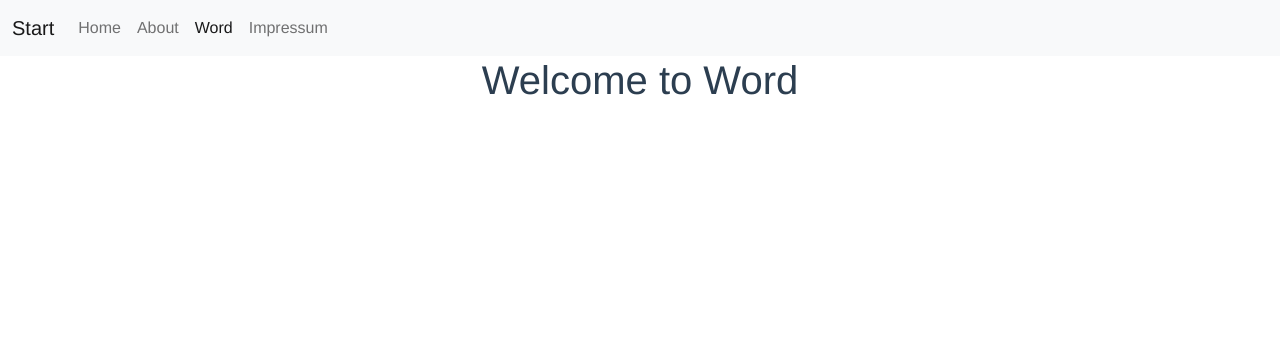
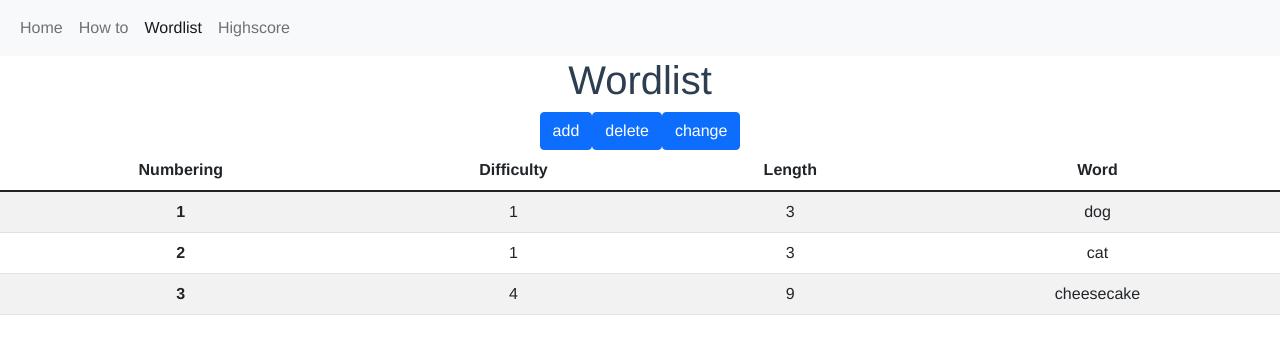
Before and after one commit to FionaRosee/hangman-frontend, a Vue app: page /word in a window 1280 px wide. Shown: the top 354 px of the page. Built offline with nearby package versions, Linux system fonts and the light colour scheme.

Commit message:
3 milestone

```diff
--- a/public/index.html
+++ b/public/index.html
@@ -8,6 +8,7 @@
     <title><%= htmlWebpackPlugin.options.title %></title>
   </head>
   <body>
+
     <noscript>
       <strong>We're sorry but <%= htmlWebpackPlugin.options.title %> doesn't work properly without JavaScript enabled. Please enable it to continue.</strong>
     </noscript>
--- a/src/components/HelloWorld.vue
+++ b/src/components/HelloWorld.vue
@@ -1,8 +1,9 @@
 <template>
-  <div class="hello">
-    <h1>{{ msg }}</h1>
-    <button type="button" class="btn btn-primary">Start</button>
-  </div>
+    <div class="d-grid gap-2 col-6 mx-auto">
+      <h1>{{ msg }} </h1>
+      <button class="btn btn-primary" type="button">Start</button>
+      <button class="btn btn-primary" type="button">Continue playing</button>
+    </div>
 </template>
 
 <script>
@@ -16,4 +17,18 @@ export default {
 
 <!-- Add "scoped" attribute to limit CSS to this component only -->
 <style scoped>
+input[type=text], select {
+  width: 100%;
+  padding: 12px 20px;
+  margin: 8px 0;
+  display: inline-block;
+  border: 1px solid #ccc;
+  border-radius: 4px;
+  box-sizing: border-box;
+}
+div {
+  border-radius: 5px;
+  background-color: #f2f2f2;
+  padding: 20px;
+}
 </style>
--- a/src/components/Navbar.vue
+++ b/src/components/Navbar.vue
@@ -1,16 +1,15 @@
 <template>
-  <nav class="navbar navbar-expand-lg navbar-light bg-light">
+  <nav class="navbar navbar-expand-lg navbar-light bg-light" style="background-color: #e4f2fd;">
     <div class="container-fluid">
-      <a class="navbar-brand" href="#">Start</a>
       <button class="navbar-toggler" type="button" data-bs-toggle="collapse" data-bs-target="#navbarNavAltMarkup" aria-controls="navbarNavAltMarkup" aria-expanded="false" aria-label="Toggle navigation">
         <span class="navbar-toggler-icon"></span>
       </button>
       <div class="collapse navbar-collapse" id="navbarNavAltMarkup">
         <div class="navbar-nav">
           <router-link class="nav-link" to="/">Home</router-link>
-          <router-link class="nav-link" to="/about">About</router-link>
-          <router-link class="nav-link" to="/word">Word</router-link>
-          <router-link class="nav-link" to="/impressum">Impressum</router-link>
+          <router-link class="nav-link" to="/about">How to</router-link>
+          <router-link class="nav-link" to="/word">Wordlist</router-link>
+          <router-link class="nav-link" to="/impressum">Highscore</router-link>
 <!--          <a class="nav-link active" aria-current="page" href="#">Home</a>-->
 <!--          <a class="nav-link" href="#">Highscore</a>-->
 <!--          <a class="nav-link" href="#">Word</a>-->
--- a/src/router/index.js
+++ b/src/router/index.js
@@ -1,6 +1,6 @@
 import { createRouter, createWebHistory } from 'vue-router'
 import Home from '../views/Home.vue'
-import About from '../views/About.vue'
+import About from '../views/Howto.vue'
 import Word from '../views/Word.vue'
 import Impressum from '../views/Impressum.vue'
 
--- a/src/views/About.vue
+++ /dev/null
@@ -1,5 +0,0 @@
-<template>
-  <div class="about">
-    <h1>This is an about page</h1>
-  </div>
-</template>
--- a/src/views/Home.vue
+++ b/src/views/Home.vue
@@ -2,10 +2,15 @@
   <div class="home">
     <img alt="Vue logo" src="../../index.png" height="166" width="304"/>
     <HelloWorld msg="Hangman"/>
+    <form class="w3-container">
+      <label>Name</label>
+      <input class="w3-input" type="text">
+    </form>
   </div>
 </template>
 
 <script>
+
 // @ is an alias to /src
 import HelloWorld from '@/components/HelloWorld.vue'
 
@@ -15,4 +20,5 @@ export default {
     HelloWorld
   }
 }
+
 </script>
--- /dev/null
+++ b/src/views/Howto.vue
@@ -0,0 +1,25 @@
+<template>
+  <div class="Howto">
+    <h1>Game instructions</h1>
+    <h4>The word to guess is represented by a row of dashes,[2]
+      representing each letter of the word. In most variants,
+      proper nouns, such as names, places, and brands, are not
+      allowed.[citation needed] Slang words, sometimes referred
+      to as informal or shortened words, are also not allowed.
+      [citation needed] If the guessing player suggests a letter
+      which occurs in the word, the other player writes it in all
+      its correct positions. If the suggested letter does not occur
+      in the word, the other player draws one element of a hanged
+      stick figure as a tally mark.
+      The player guessing the word may, at any time, attempt to
+      guess the whole word.[citation needed] If the word is correct,
+      the game is over and the guesser wins. Otherwise, the other
+      player may choose to penalize the guesser by adding an element
+      to the diagram. On the other hand, if the guesser makes enough
+      incorrect guesses to allow the other player to complete the
+      diagram, the guesser loses. However, the guesser can also win
+      by guessing all the letters that appear in the word, thereby
+      completing the word, before the diagram is completed.[citation needed]
+    </h4>
+  </div>
+</template>
--- a/src/views/Impressum.vue
+++ b/src/views/Impressum.vue
@@ -1,5 +1,31 @@
 <template>
-<h1>Welcome to Impressum</h1>
+<h1>Highscore</h1>
+  <table class="table table-striped">
+    <thead>
+    <tr>
+      <th scope="col">Numbering</th>
+      <th scope="col">Name</th>
+      <th scope="col">Points</th>
+    </tr>
+    </thead>
+    <tbody>
+    <tr>
+      <th scope="row">1</th>
+      <td>Mark</td>
+      <td>100</td>
+    </tr>
+    <tr>
+      <th scope="row">2</th>
+      <td>Jacob</td>
+      <td>50</td>
+    </tr>
+    <tr>
+      <th scope="row">3</th>
+      <td>Jana</td>
+      <td>25</td>
+    </tr>
+    </tbody>
+  </table>
 </template>
 
 <script>
--- a/src/views/Word.vue
+++ b/src/views/Word.vue
@@ -1,5 +1,38 @@
 <template>
-  <h1>Welcome to Word</h1>
+  <h1>Wordlist</h1>
+  <button class="btn btn-primary" type="add">add</button>
+  <button class="btn btn-primary" type="delete">delete</button>
+  <button class="btn btn-primary" type="change">change</button>
+  <table class="table table-striped">
+    <thead>
+    <tr>
+      <th scope="col">Numbering</th>
+      <th scope="col">Difficulty</th>
+      <th scope="col">Length</th>
+      <th scope="col">Word</th>
+    </tr>
+    </thead>
+    <tbody>
+    <tr>
+      <th scope="row">1</th>
+      <td>1</td>
+      <td>3</td>
+      <td>dog</td>
+    </tr>
+    <tr>
+      <th scope="row">2</th>
+      <td>1</td>
+      <td>3</td>
+      <td>cat</td>
+    </tr>
+    <tr>
+      <th scope="row">3</th>
+      <td>4</td>
+      <td>9</td>
+      <td>cheesecake</td>
+    </tr>
+    </tbody>
+  </table>
 </template>
 
 <script>
```
Also changed, not shown: index.png (added).
